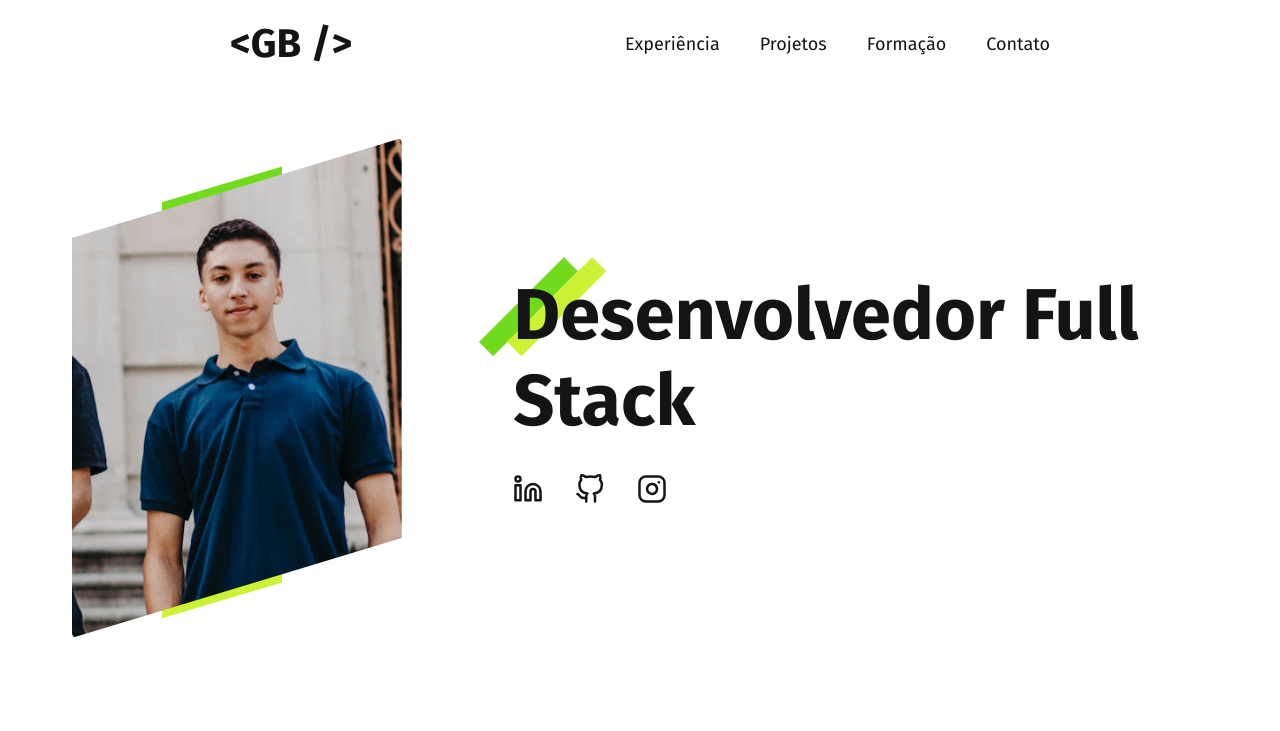
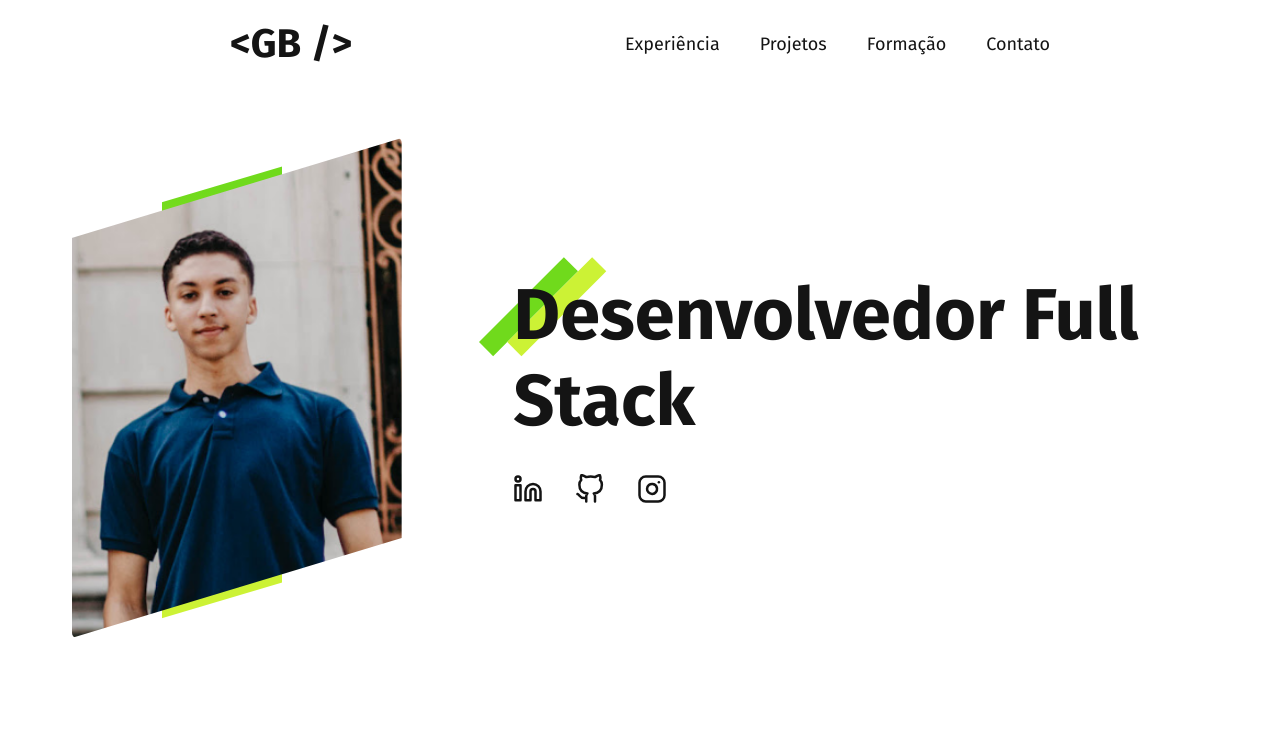
Before and after one commit to gabrielbrandaosales/my-portfolio, a Next.js app: page / in a window 1280 px wide. Shown: the top 731 px of the page. Built offline with nearby package versions, Linux system fonts and the light colour scheme; no server answers.

Commit message:
alter image cut

```diff
--- a/src/components/Introduction/style.module.scss
+++ b/src/components/Introduction/style.module.scss
@@ -92,7 +92,8 @@
   inset: 10px;
   background: black;
   background: url(/principal-image.jpg) no-repeat;
-  background-position: -3px -35px;
+  background-position: -50px -35px;
+  background-size: 135%;
   // object-fit: cover;
   border-radius: 5px;
 }
```
